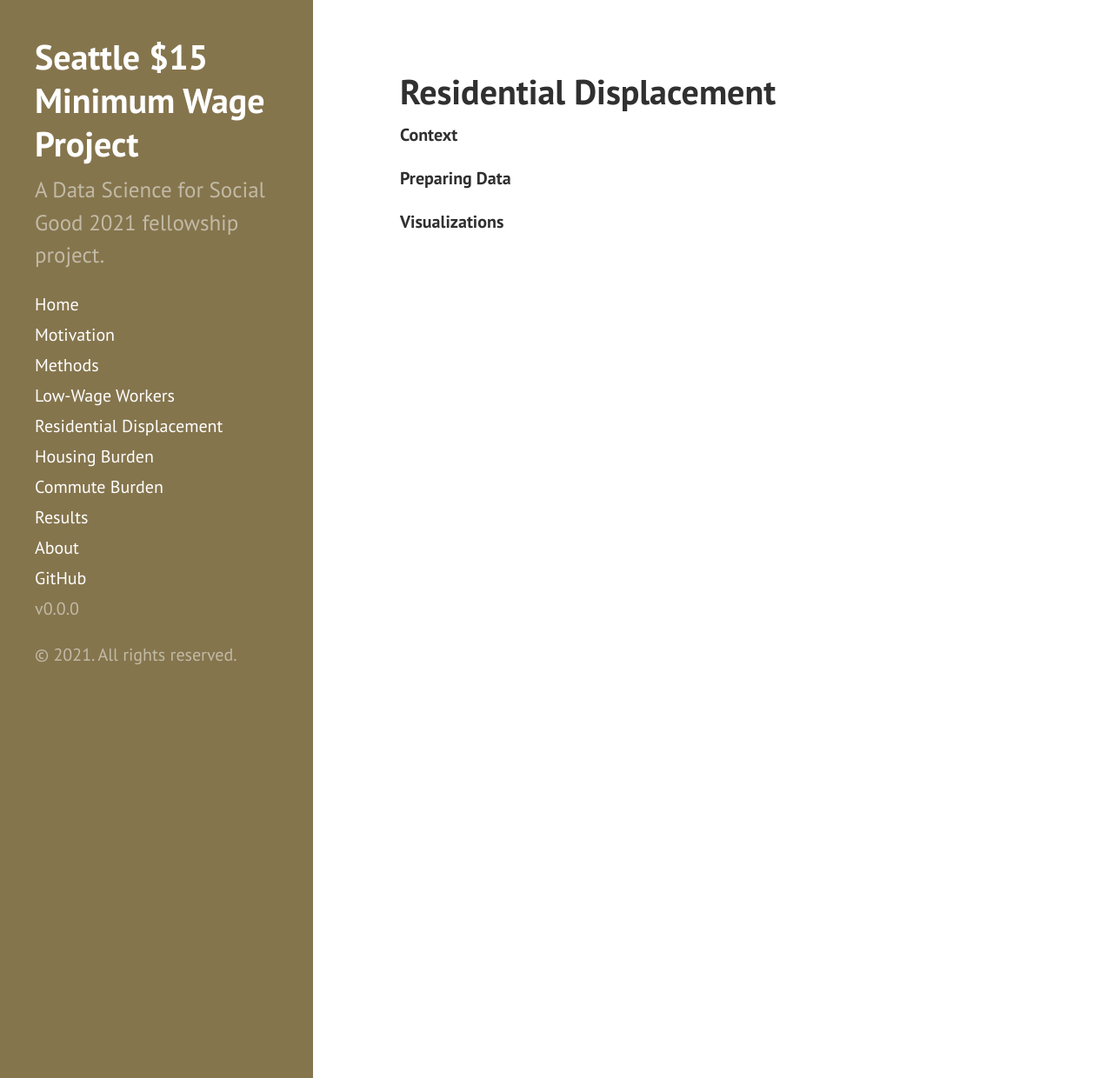
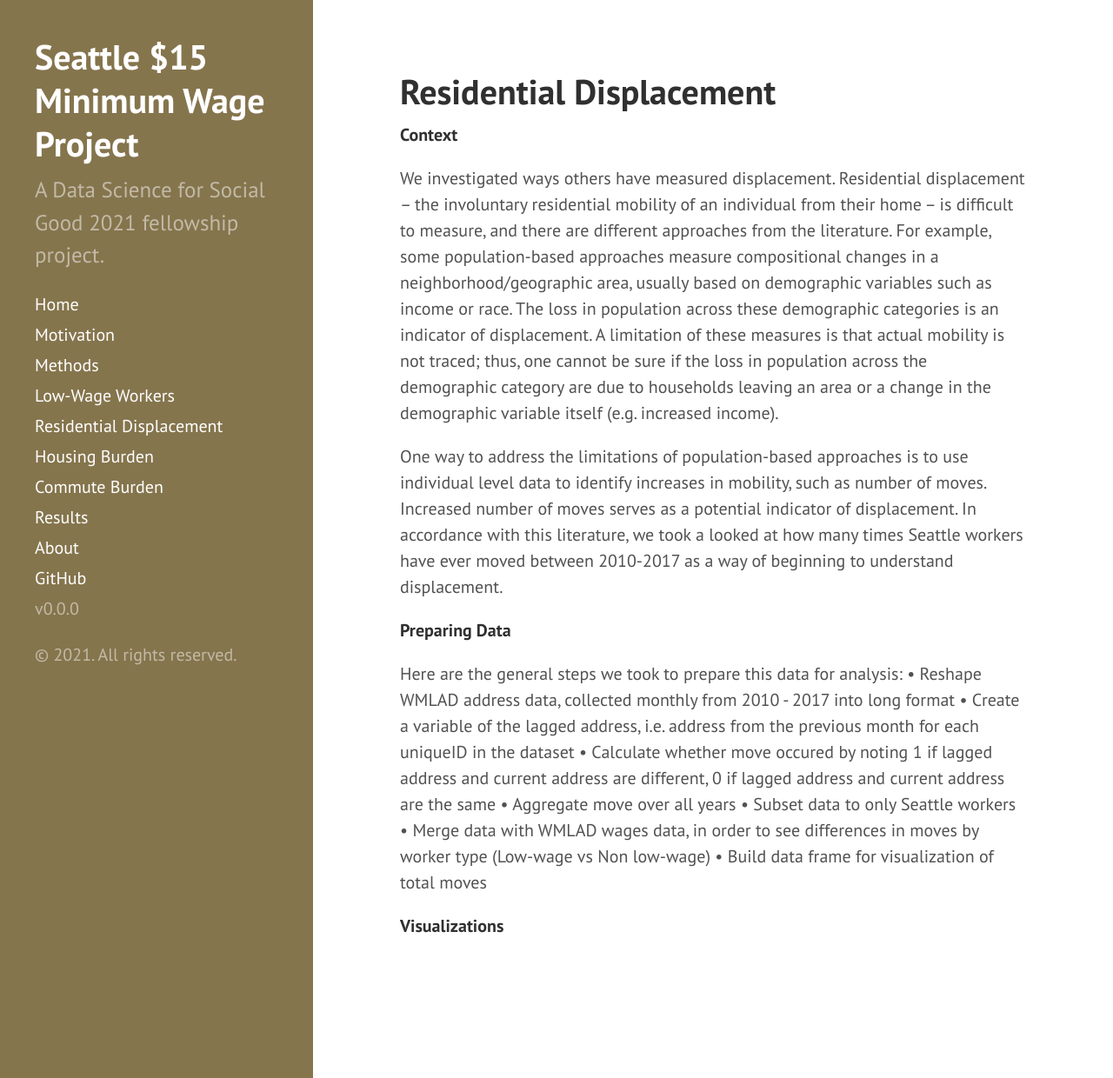
Before and after one commit to uwescience/MinWA, a Jekyll site: the page built from Residential Displacement.md, in a window 1280 px wide and 1240 px high. Shown: the whole window at 87% size. Built offline with Jekyll 4.4.1, drawn with Linux system fonts in a browser that asks for light colours.

Commit message:
Update Residential Displacement.md
added context and data preparation notes.

```diff
--- a/Residential Displacement.md
+++ b/Residential Displacement.md
@@ -5,6 +5,19 @@
 
 **Context**
 
+We investigated ways others have measured displacement. Residential displacement – the involuntary residential mobility of an individual from their home – is difficult to measure, and there are different approaches from the literature.  For example, some population-based approaches measure compositional changes in a neighborhood/geographic area, usually based on demographic variables such as income or race.  The loss in population across these demographic categories is an indicator of displacement. A limitation of these measures is that actual mobility is not traced; thus, one cannot be sure if the loss in population across the demographic category are due to households leaving an area or a change in the demographic variable itself (e.g. increased income).
+
+One way to address the limitations of population-based approaches is to use individual level data to identify increases in mobility, such as number of moves. Increased number of moves serves as a potential indicator of displacement. In accordance with this literature, we took a looked at how many times Seattle workers have ever moved between 2010-2017 as a way of beginning to understand displacement.
+
 **Preparing Data**
 
+Here are the general steps we took to prepare this data for analysis:
+  • Reshape WMLAD address data, collected monthly from 2010 - 2017 into long format
+  • Create a variable of the lagged address, i.e. address from the previous month for each uniqueID in the dataset
+  • Calculate whether move occured by noting 1 if lagged address and current address are different, 0 if lagged address and current address are the same
+  • Aggregate move over all years
+  • Subset data to only Seattle workers
+  • Merge data with WMLAD wages data, in order to see differences in moves by worker type (Low-wage vs Non low-wage)
+  • Build data frame for visualization of total moves
+
 **Visualizations**
```
